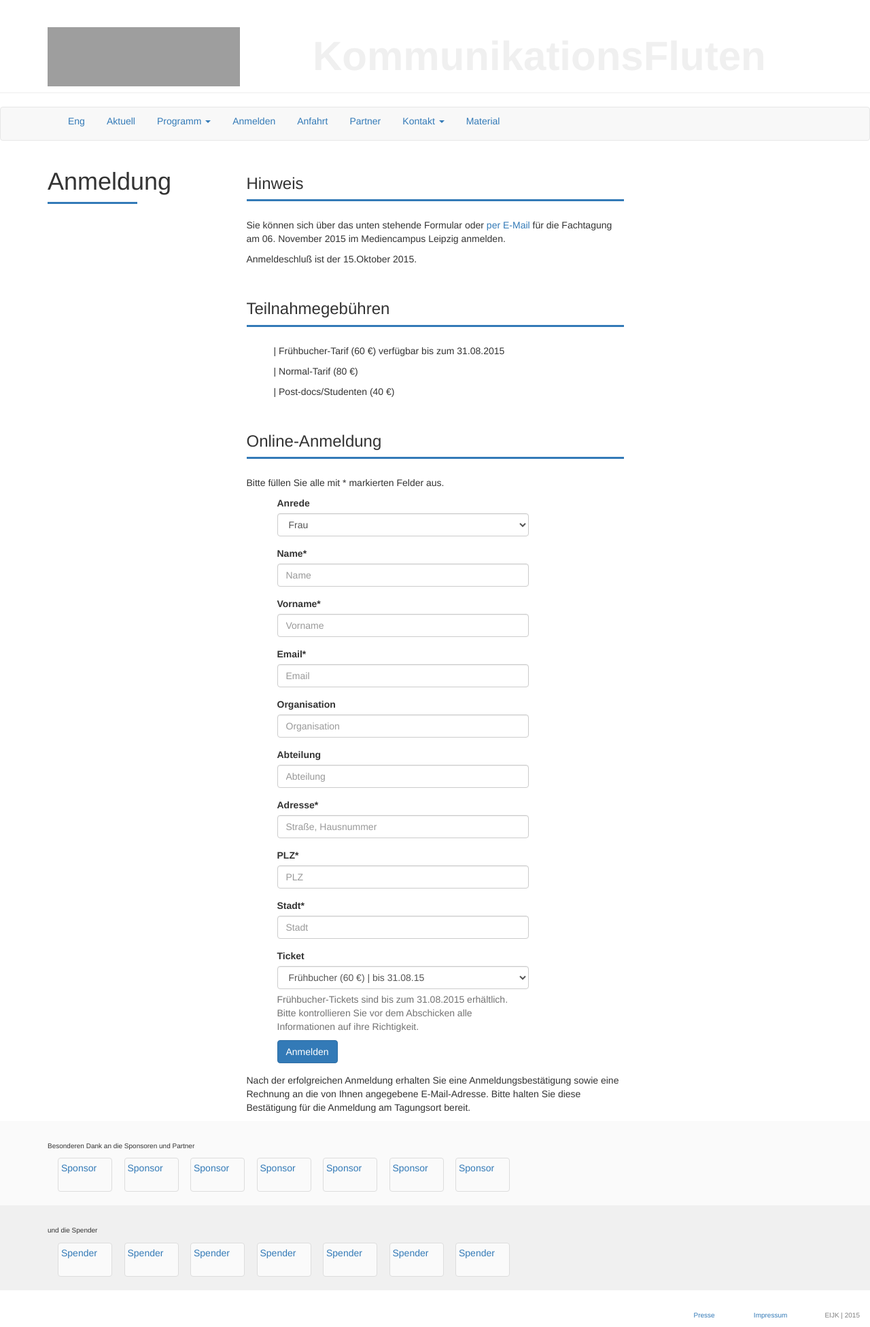
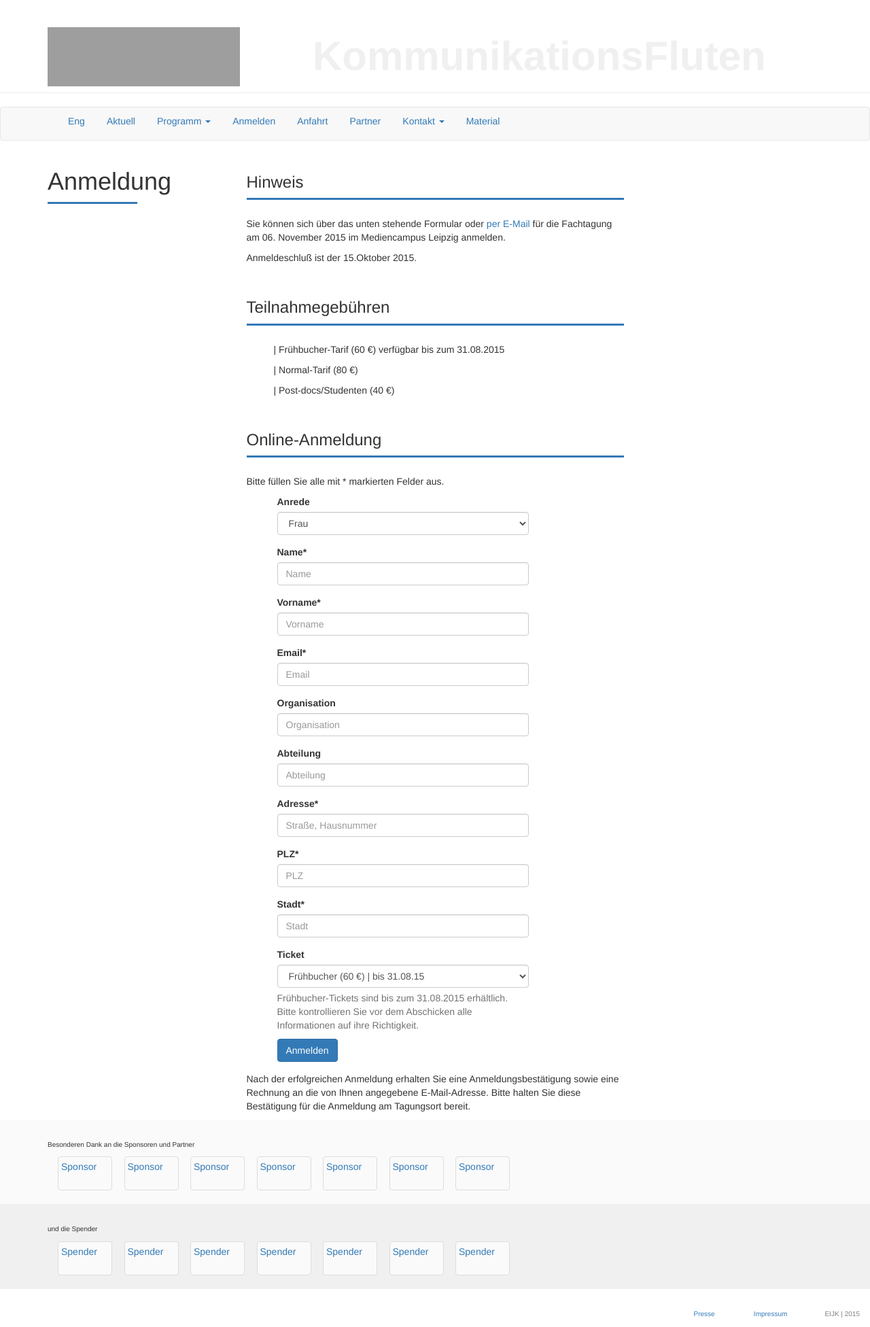
Before and after one commit to susedev/test, a Jekyll site: the page built from anmeldung.html, in a window 1280 px wide. Shown: the whole page at 68% size. Built offline with Jekyll 4.4.1, drawn with Linux system fonts in a browser that asks for light colours; nearby versions of some CDN libraries; grey boxes are pictures that could not be loaded.

Commit message:
Update anmeldung.html

```diff
--- a/anmeldung.html
+++ b/anmeldung.html
@@ -1,7 +1,7 @@
 ---
 title: Anmeldung
 ---
-<h3 style="margin-top: 30px;">Hinweis</h3>
+<h3 style="margin-top: 28px;">Hinweis</h3>
 
 <div class="box" style="background-color: #337AB7; height:3px; margin-top:3px; margin-bottom:25px;"></div>
 <p>Sie k&ouml;nnen sich &uuml;ber das unten stehende Formular oder <a href="mailto:kommunikationsfluten@eijc.eu?subject=Anmeldung%20zur%20Tagung%20%22KommunikationsFluten%22&amp;body=Sehr%20geehrte%20Damen%20und%20Herren%2C%20%0A%0Ahiermit%20m%C3%B6chte%20ich%20mich%20verbindlich%20f%C3%BCr%20die%20Teilnahme%20an%20der%20Konferenz%20%22KommunikationsFluten%22%2C%20am%206.%20November%202015%20im%20Mediencampus%2C%20Leipzig%2C%20anmelden.%0A%0AZu%20diesem%20Zweck%20%C3%BCbermittle%20ich%20Ihnen%20folgende%20Daten%20zu%20meiner%20Person%3A%0AName%0AVorname%0AOrganisation%20%0A(ggf.%20Abteilung)%0APostanschrift%0ATicketwunsch%20%3A%20%20Normal%20%7C%20Fr%C3%BChbucher%20%7C%20Student%2FPostdoc%20(nicht%20zutreffendes%20bitte%20streichen)%0A%0ABitte%20senden%20Sie%20mir%20eine%20Rechnung%20%C3%BCber%20die%20Tagungsgeb%C3%BChr%20an%20folgende%20Adresse%20(nicht%20zutreffendes%20bitte%20streichen)%3A%0AAdresse%20siehe%20oben%0Aoder%0Aabweichende%20Rechnungsadresse%3A%0AName%0AVorname%0AOrganisation%20%0A(ggf.%20Abteilung)%0APostanschrift%0A%0A%0AMit%20freundlichen%20Gr%C3%BC%C3%9Fen%0A%0A%0A%0A">per E-Mail</a> f&uuml;r die Fachtagung am 06. November 2015 im Mediencampus Leipzig anmelden.</p>
```
